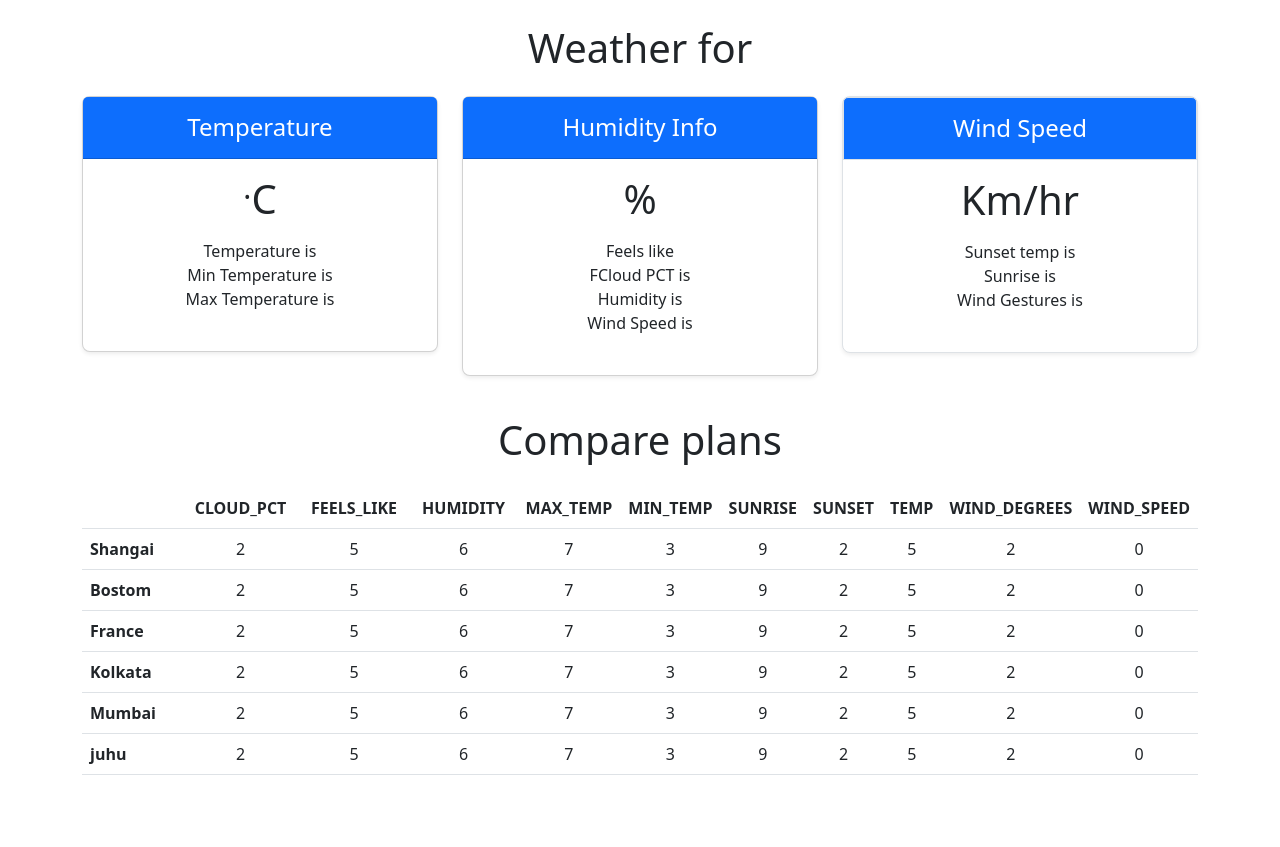
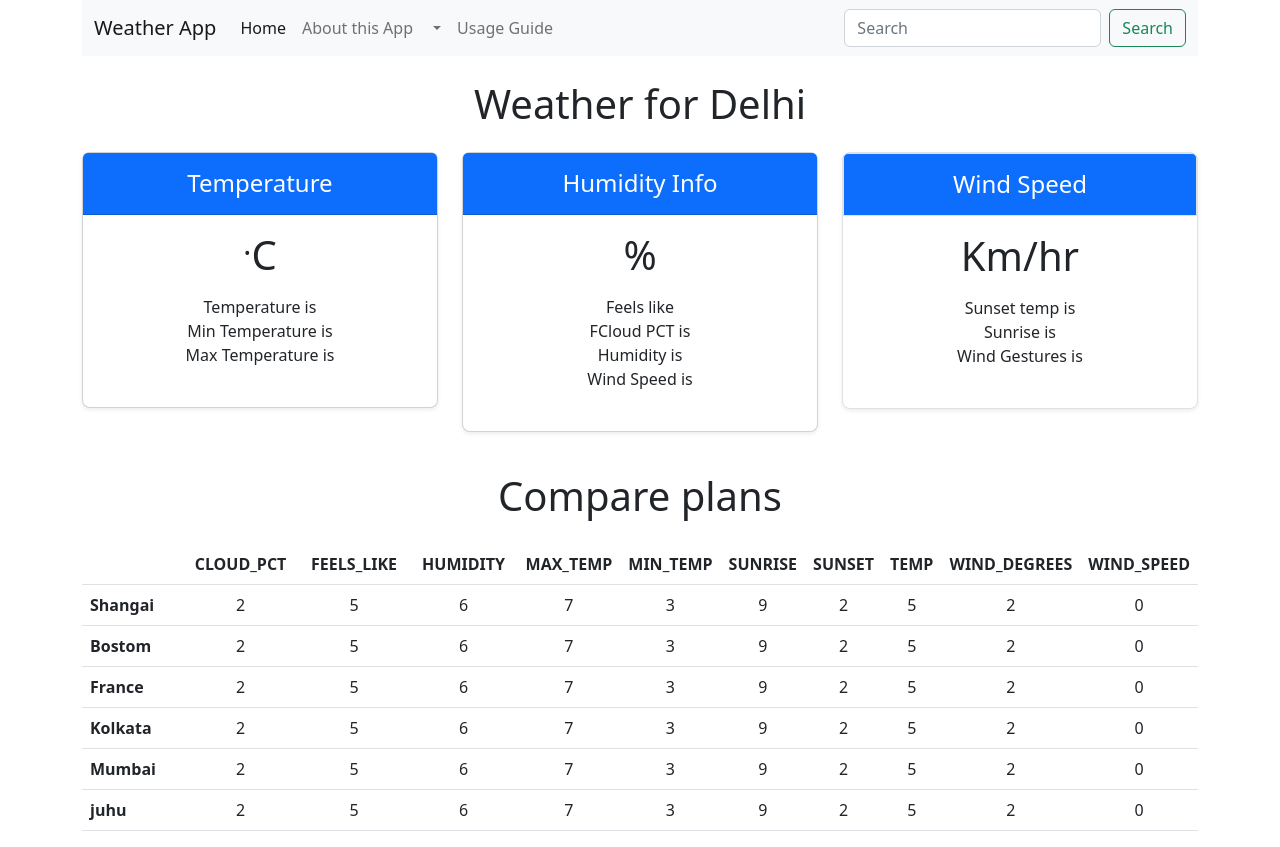
Before and after one commit to spirit-124/Weather-App, a plain HTML site: page index.html in a window 1280 px wide. Before the commit the page ends 800 px from the top, so only its background shows below. Drawn offline with nearby package versions, Linux system fonts and the light colour scheme; no server answers.

Commit message:
[modified] Header

```diff
--- a/index.html
+++ b/index.html
@@ -8,7 +8,61 @@
     <title>Weather App</title>
   </head>
   <body>
+    <header>
+      <div class="container">
+        <nav class="navbar navbar-expand-lg bg-light">
+          <div class="container-fluid">
+            <a class="navbar-brand" href="#">Weather App</a>
+            <button
+              class="navbar-toggler"
+              type="button"
+              data-bs-toggle="collapse"
+              data-bs-target="#navbarSupportedContent"
+              aria-controls="navbarSupportedContent"
+              aria-expanded="false"
+              aria-label="Toggle navigation"
+            >
+              <span class="navbar-toggler-icon"></span>
+            </button>
+            <div class="collapse navbar-collapse" id="navbarSupportedContent">
+              <ul class="navbar-nav me-auto mb-2 mb-lg-0">
+                <li class="nav-item">
+                  <a class="nav-link active" aria-current="page" href="#">Home</a>
+                </li>
+                <li class="nav-item">
+                  <a class="nav-link" href="#">About this App</a>
+                </li>
+                <li class="nav-item dropdown">
+                  <a class="nav-link dropdown-toggle" href="#" role="button" data-bs-toggle="dropdown" aria-expanded="false">
 
+                  </a>
+                  <ul class="dropdown-menu">
+                    <li><a class="dropdown-item" href="#">Delhi</a></li>
+                    <li><a class="dropdown-item" href="#">Mumbai</a></li>
+                    <li><hr class="dropdown-divider"></li>
+                    <li><a class="dropdown-item" href="#">Kolkata</a></li>
+                  </ul>
+                </li>
+                <li class="nav-item">
+                  <a class="nav-link ">Usage Guide</a>
+                </li>
+              </ul>
+              <form class="d-flex" role="search">
+                <input id="city"
+                  class="form-control me-2"
+                  type="search"
+                  placeholder="Search"
+                  aria-label="Search"
+                />
+                <button class="btn btn-outline-success" type="submit" id="submit">
+                  Search
+                </button>
+              </form>
+            </div>
+          </div>
+        </nav>
+      </div>
+    </header>
 
 
     <div class="container">
```
